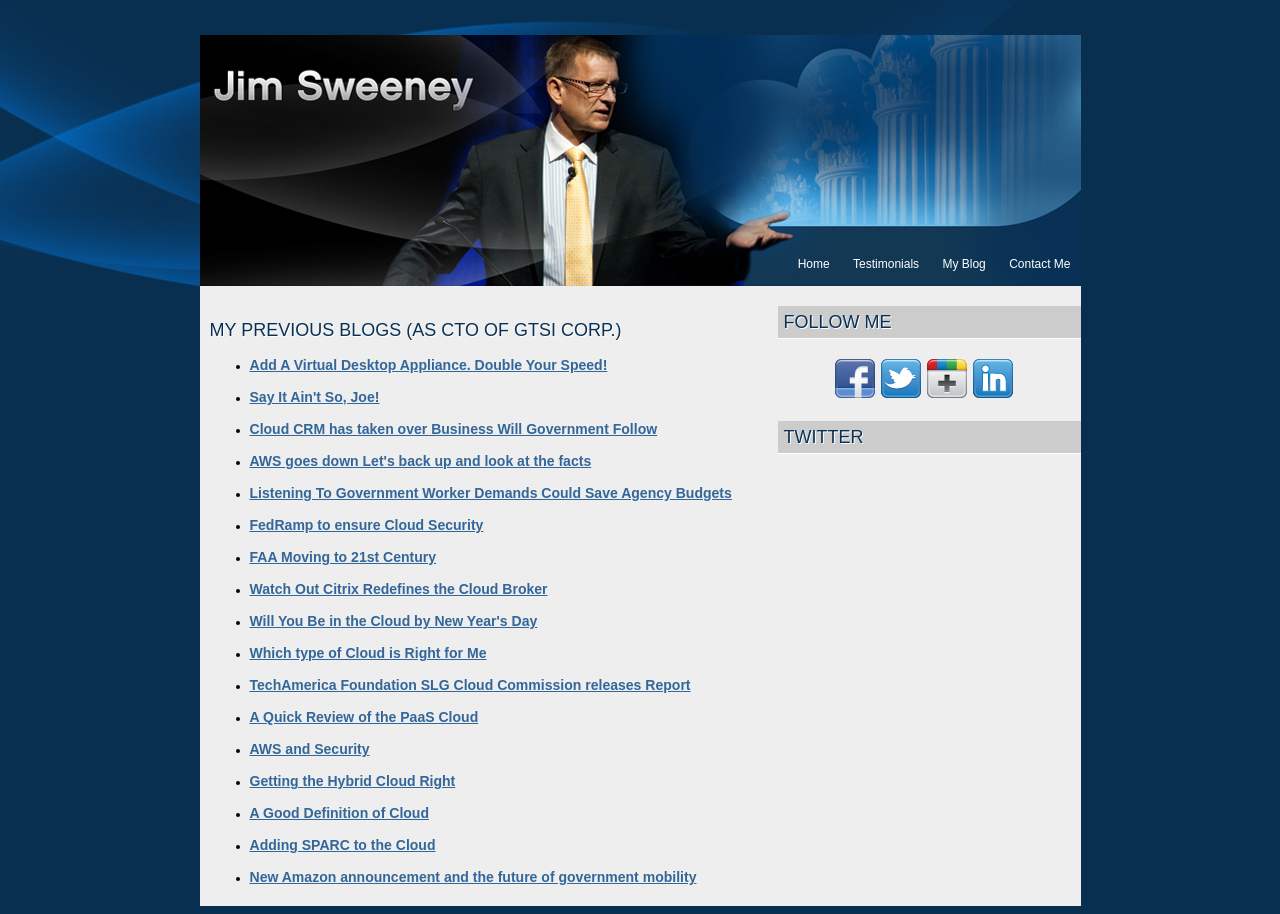
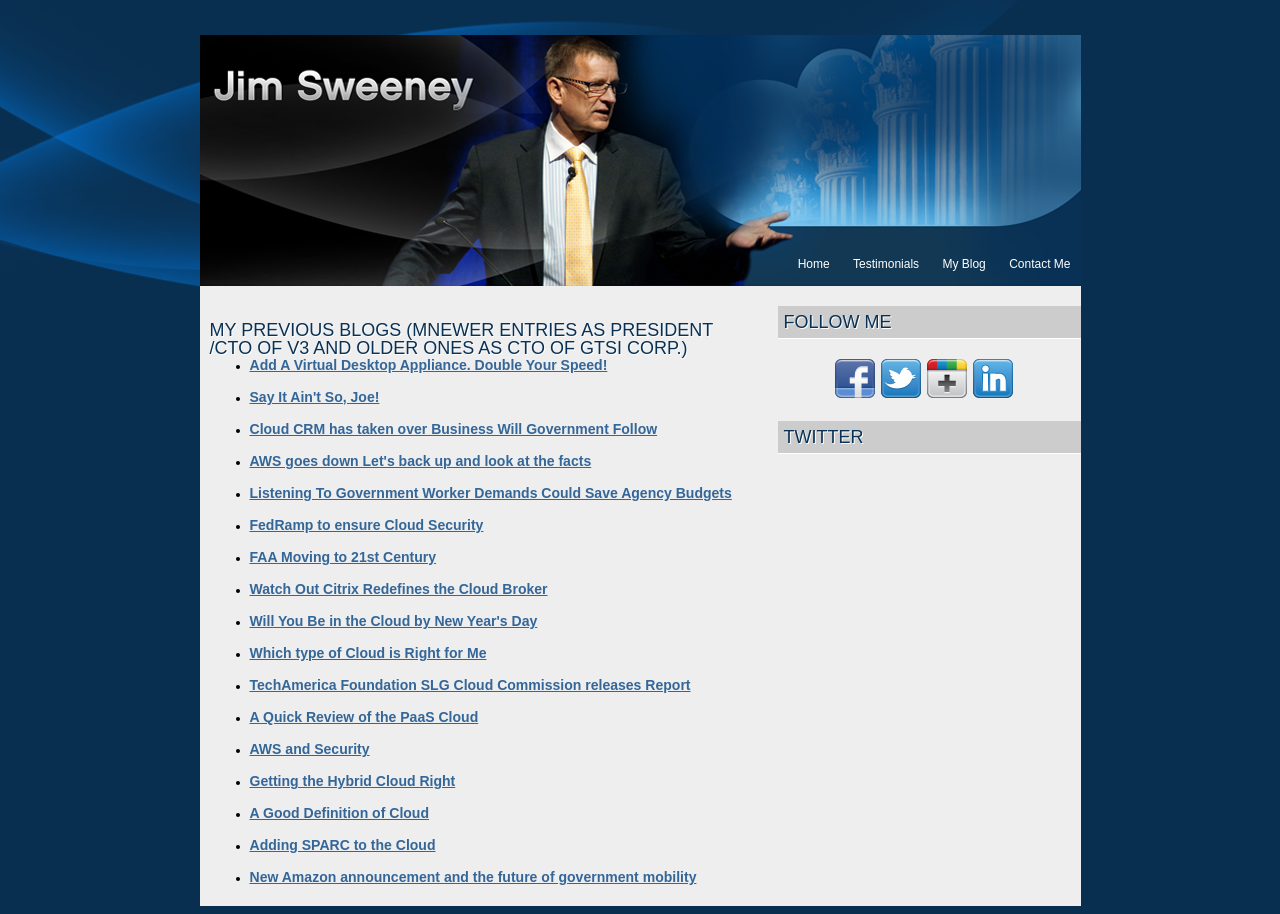
Before and after one commit to DCJimS/jimsweeneywebsite, a Jekyll site: the page built from blog.html, in a window 1280 px wide. Built offline with Jekyll 4.4.1, drawn with Linux system fonts in a browser that asks for light colours; Markdown is read by kramdown in place of the engine named in the settings; comment, search, counter and statistics services are not loaded.

Commit message:
Update blog.html
Updated reference title to reflect V3 and GTSI

```diff
--- a/blog.html
+++ b/blog.html
@@ -4,7 +4,7 @@
 ---
 
 
-  <h2>My Previous Blogs (as CTO of GTSI Corp.)</h2>
+  <h2>My Previous Blogs (mnewer entries as President /CTO of V3 and older ones as CTO of GTSI Corp.)</h2>
 
 </section>
 <ul class="entries">
```
